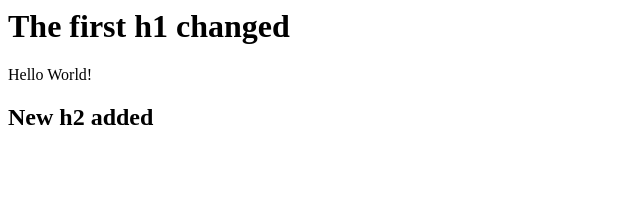
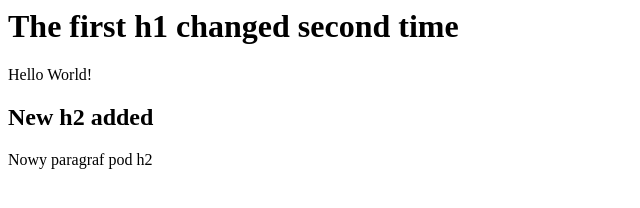
Before and after one commit to kirisiri/learning-git, a plain HTML site: page index.html in a window 1280 px wide. Shown: the whole page, without its empty margins (0-640 px from the left). Drawn offline with Linux system fonts and the light colour scheme.

Commit message:
Cahnge h1 second time and add p to h2

```diff
--- a/index.html
+++ b/index.html
@@ -3,8 +3,9 @@
 	<title>First Git Exercise Modified</title>
 </head>
 <body>
-	<h1>The first h1 changed</h1>
+	<h1>The first h1 changed second time</h1>
 	<p> Hello World!</p>
 		<h2>New h2 added</h2>
+		<p>Nowy paragraf pod h2</p>
 </body>
 </html>
```
